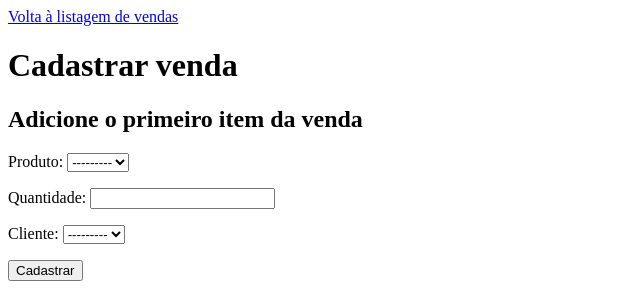
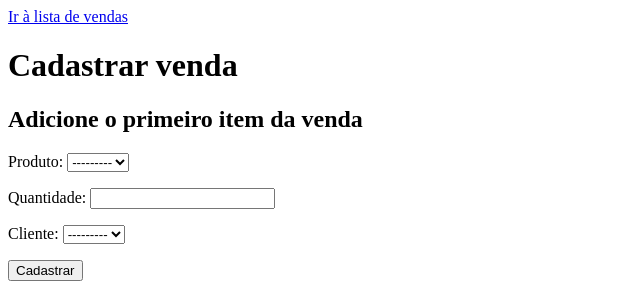
Before and after one commit to Control-Cash/controlcash, a Django app: page /venda/criar in a window 1280 px wide. Shown: the top 300 px of the page, without its empty margins (0-640 px from the left). Run offline with Django 4.2, Linux system fonts and the light colour scheme; data that the repository does not hold is empty.

Commit message:
Padroniza texto dos links de retorno #73 #74 #76

```diff
--- a/venda/templates/venda/cliente/detalhar.html
+++ b/venda/templates/venda/cliente/detalhar.html
@@ -7,7 +7,7 @@
   <title>Cliente "{{ cliente.nome }}" | ControlCash</title>
 </head>
 <body>
-  <a href="{% url 'cliente_listar' %}">Ir à listagem de clientes</a>
+  <a href="{% url 'cliente_listar' %}">Ir à lista de clientes</a>
 
   <h1>{{ cliente.nome }}</h1>
   <h2>Email: {{ cliente.email | default_if_none:"Não cadastrado" }}</h2>
--- a/venda/templates/venda/venda/criar.html
+++ b/venda/templates/venda/venda/criar.html
@@ -7,7 +7,7 @@
     <title>Cadastrar venda | ControlCash</title>
   </head>
   <body>
-    <a href="{% url 'venda_listar' %}">Volta à listagem de vendas</a>
+    <a href="{% url 'venda_listar' %}">Ir à lista de vendas</a>
 
     <h1>Cadastrar venda</h1>
     <h2>Adicione o primeiro item da venda</h2>
--- a/venda/templates/venda/venda/detalhar.html
+++ b/venda/templates/venda/venda/detalhar.html
@@ -7,7 +7,7 @@
   <title>Venda #{{ venda.id }} | ControlCash</title>
 </head>
 <body>
-  <a href="{% url 'venda_listar' %}">Volta à listagem de vendas</a>
+  <a href="{% url 'venda_listar' %}">Ir a lista de vendas</a>
 
   <h1>Venda #{{ venda.id }}</h1>
   <h3>{{ venda.get_status_display }}</h3>
```
